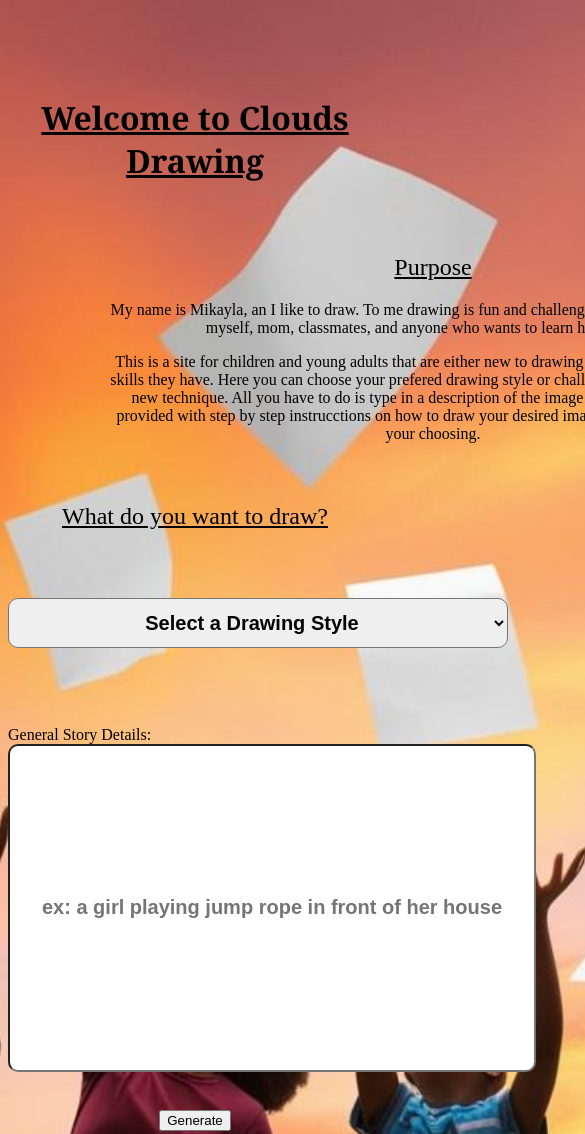
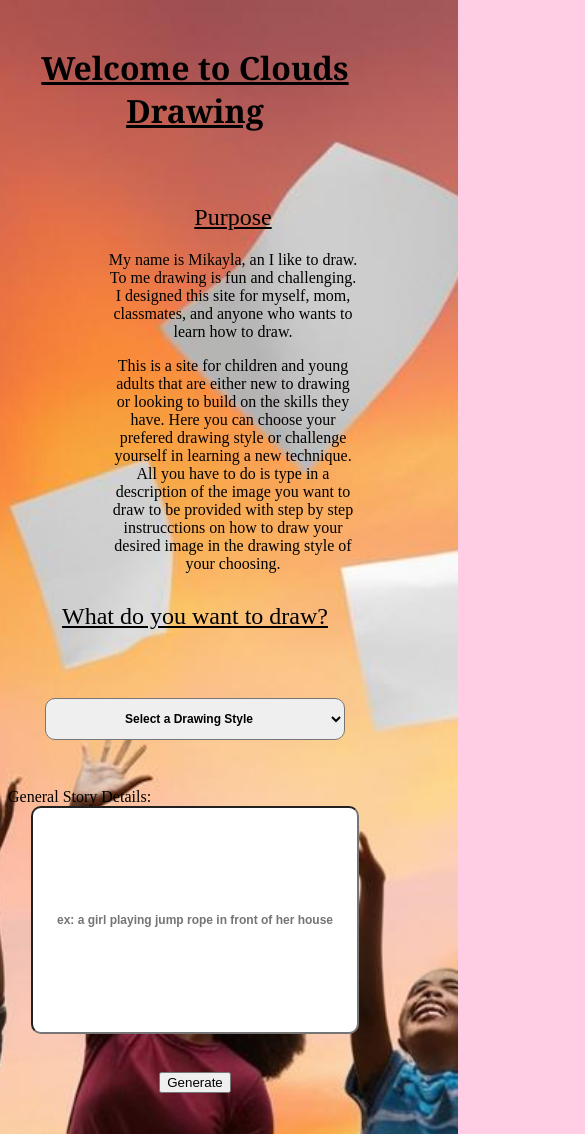
Before and after one commit to Niki-Nicoli/Mikayla-Project, a plain HTML site: page index.html in a window 390 px wide. Shown: the top 1134 px of the page, 585 px wide, since content can reach past the window. Drawn offline with nearby package versions, Linux system fonts and the light colour scheme.

Commit message:
Responsive

```diff
--- a/styles.css
+++ b/styles.css
@@ -78,7 +78,191 @@ div p {
   text-align: center;
   margin: 20px auto;
 }
+.background {color: white}
 
 footer {
   text-align: center;
 }
+
+
+@media (max-width: 1200px)
+
+{
+header {
+  display: block;
+  margin: 0 auto;
+  text-align: center;
+  padding-top: 30px;
+  width: 750px;
+}
+
+h1 {
+  font-family: Cambria, Cochin, Georgia, Times, "Times New Roman", serif;
+  text-align: center;
+  text-decoration: underline;
+  padding-top: 75px;
+}
+
+.container {
+  max-width: 700px;
+  margin: 60px auto;
+}
+
+.drawing-style-technique {
+  display: flex;
+  justify-content: space-between;
+  padding-bottom: 10px;
+  position: relative;
+  max-width: 500px;
+  margin-left: 100px;
+  margin-right: 100px;
+  text-align: center;
+}
+
+
+.drawing-style,
+.genre-selection {
+  display: block;
+  margin: 0px auto;
+  padding: 12px;
+  width: 400px;
+  border-radius: 10px;
+  text-align: center;
+  font-weight: 600;
+  font-size: 20px;
+}
+
+.genre-selection {
+  height: 250px;
+}
+
+.submit {
+  text-align: center;
+  margin: 20px auto;
+}
+
+
+
+}
+
+
+@media (max-width: 900px)
+
+{
+header {
+  display: block;
+  margin: 0 auto;
+  text-align: center;
+  padding-top: 30px;
+  width: 500px;
+}
+
+h1 {
+  font-family: Cambria, Cochin, Georgia, Times, "Times New Roman", serif;
+  text-align: center;
+  text-decoration: underline;
+  padding-top: 50px;
+}
+
+.container {
+  max-width: 500px;
+  margin: 60px auto;
+}
+
+.drawing-style-technique {
+  display: flex;
+  justify-content: space-between;
+  padding-bottom: 10px;
+  position: relative;
+  max-width: 450px;
+  margin-left: 25px;
+  margin-right: 25px;
+  text-align: center;
+}
+
+
+.drawing-style,
+.genre-selection {
+  display: block;
+  margin: 0px auto;
+  padding: 12px;
+  width: 400px;
+  border-radius: 10px;
+  text-align: center;
+  font-weight: 600;
+  font-size: 16px;
+}
+
+.genre-selection {
+  height: 200px;
+}
+
+.submit {
+  text-align: center;
+  margin: 20px auto;
+}
+
+
+
+}
+
+
+@media (max-width: 600px)
+
+{
+header {
+  display: block;
+  margin: 0 auto;
+  text-align: center;
+  padding-top: 30px;
+  width: 450px;
+}
+
+h1 {
+  font-family: Cambria, Cochin, Georgia, Times, "Times New Roman", serif;
+  text-align: center;
+  text-decoration: underline;
+  padding-top: 25px;
+}
+
+.container {
+  max-width: 450px;
+  margin: 30px auto;
+}
+
+.drawing-style-technique {
+  display: flex;
+  justify-content: space-between;
+  padding-bottom: 10px;
+  position: relative;
+  max-width: 300px;
+  margin-left: 25px;
+  margin-right: 25px;
+  text-align: center;
+}
+
+
+.drawing-style,
+.genre-selection {
+  display: block;
+  margin: 0px auto;
+  padding: 12px;
+  width: 300px;
+  border-radius: 10px;
+  text-align: center;
+  font-weight: 600;
+  font-size: 12px;
+}
+
+.genre-selection {
+  height: 200px;
+}
+
+.submit {
+  text-align: center;
+  margin: 20px auto;
+}
+
+
+
+}
```
